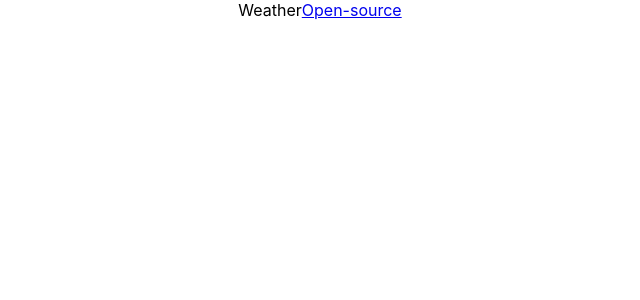
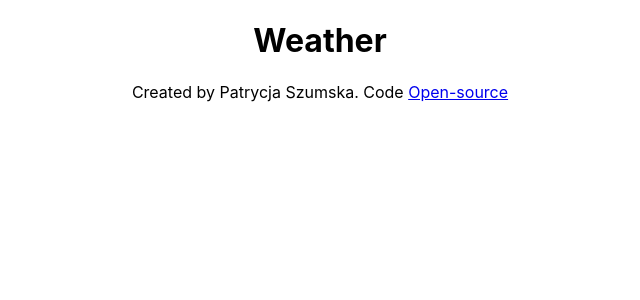
Before and after one commit to chepre1986/blossoming_weather_forecast, a React (Create React App) app: page / in a window 1280 px wide. Shown: the top 300 px of the page, without its empty margins (320-960 px from the left). Built offline with nearby package versions, Linux system fonts and the light colour scheme.

Commit message:
link - touch up

```diff
--- a/src/App.js
+++ b/src/App.js
@@ -4,9 +4,14 @@ import './App.css';
 function App() {
   return (
     <div className="App">
+ <h1>
  Weather
- <a href="https://github.com/chepre1986/blossoming_weather_forecast.git" target="_blank">Open-source</a>
-   </div>
+ </h1>
+ <p>
+   Created by Patrycja Szumska. Code {" "}
+ <a href="https://github.com/chepre1986/blossoming_weather_forecast.git" target="_blank" rel="noreferrer">Open-source</a>
+  </p>
+  </div>
   );
 }
 
```
